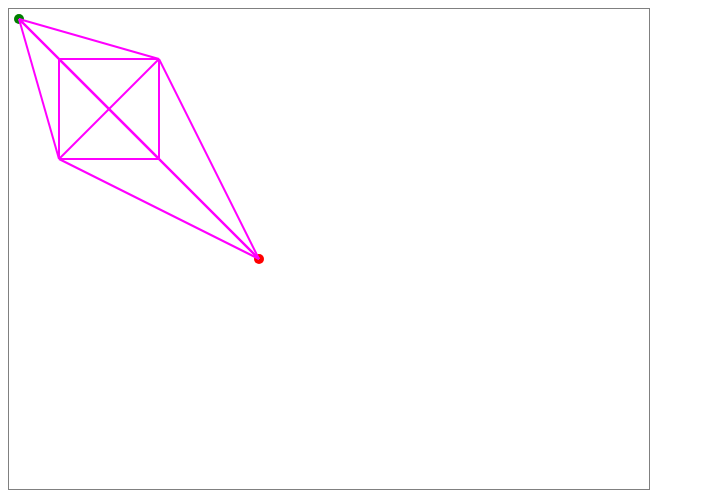
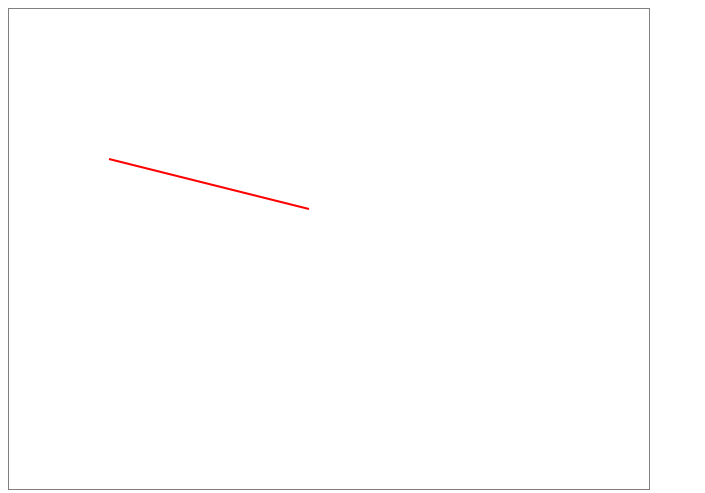
Before and after one commit to alanmacleod/graffic, a plain HTML site: page test.html in a window 1280 px wide. Shown: the whole page, without its empty margins (0-705 px from the left). Drawn offline with Linux system fonts and the light colour scheme.

Commit message:
calc segment normals

```diff
--- a/test.html
+++ b/test.html
@@ -25,18 +25,47 @@ let scene = [];
 let c = document.getElementById("display");
 let ctx = c.getContext('2d');
 
+
 let obj = gen_square(100, 100, 100);
-let obj2 = gen_square(200, 200, 50);
+let obj2 = gen_square(195, 199, 50);
 
 let start = [10, 10];
 let end = [250, 250];
 
+let line =[[100,150], [300,200]];
+let normal = get_unit_normal(line);
+
+draw_line(line[0], line[1], 'red');
+draw_line(normal[0], normal[1], 'blue');
+console.log(normal);
+
 scene.push(obj);
-// scene.push(obj2);
 
-draw_scene(scene, start, end);
+// draw_scene(scene, start, end);
+// calc_scene_graph(scene, start, end);
 
-calc_scene_graph(scene, start, end);
+function get_unit_normal(l)
+{
+  const X=0, Y=1;
+  let dx = l[1][X] - l[0][X];
+  let dy = l[1][Y] - l[0][Y];
+
+  let n = translate_to([[-dy, dx], [dy, -dx]], [0,0]);
+  let m = len([0,0], n[1]);
+
+  return m !==0 ? [n[1][0] / m, n[1][1] / m] : undefined;
+}
+
+function translate_to(l, o)
+{
+  let xd = o[0] - l[0][0];
+  let yd = o[1] - l[0][1];
+  return [
+    [l[0][0] + xd, l[0][1] + yd],
+    [l[1][0] + xd, l[1][1] + yd]
+  ];
+}
+
 
 function calc_scene_graph(obstacles, start, end)
 {
@@ -102,6 +131,14 @@ function calc_scene_graph(obstacles, start, end)
     // draw_line(edges[e][0], edges[e][1], 'magenta');
 
   }
+}
+
+function len(a, b)
+{
+  let dx = b[0] - a[0] // x2 - x1
+  let dy = b[1] - a[1];
+  return Math.sqrt( dx*dx + dy*dy );
+
 }
 
 function edgevisibilty(testedge, edges)
@@ -186,9 +223,7 @@ function gen_square(x, y, size)
 {
   let hsize = size>>1;
   let sq = [];
-
   // or just make a unit square and scale it up duh :|
-
   // top left
   sq.push( [x - hsize, y - hsize] );
   // top right
```
